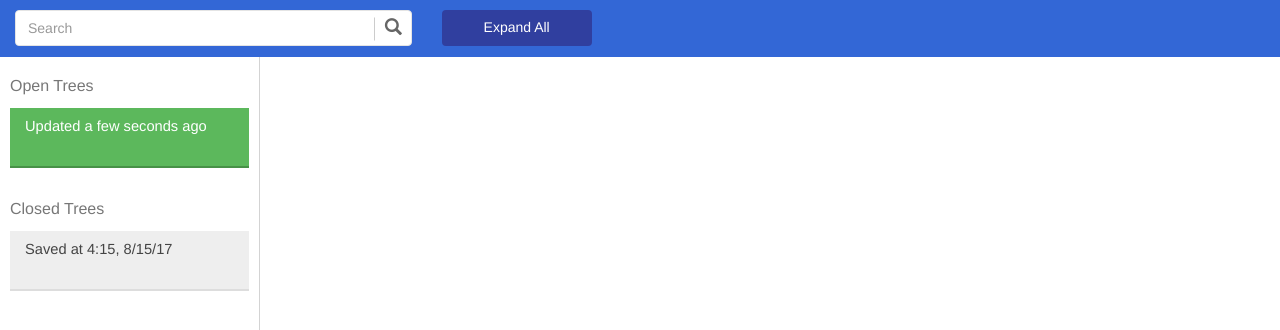
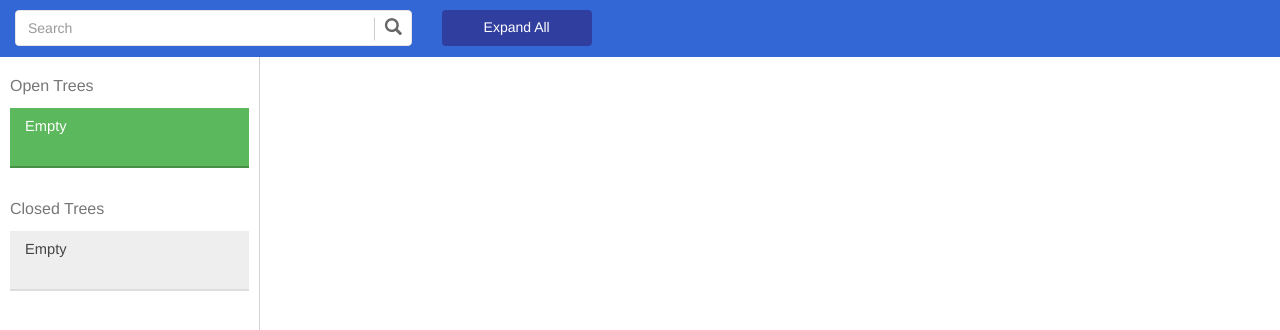
Before and after one commit to chrisfischer/Tristory, a browser extension: page app/main.html in a window 1280 px wide. Shown: the top 330 px of the page. Drawn offline with Linux system fonts and the light colour scheme.

Commit message:
New icons

```diff
--- a/app/main.html
+++ b/app/main.html
@@ -67,9 +67,7 @@
           <div class="funkyradio-open" id="treeBox1">
               <input type="radio" name="radio" id="radio1" checked />
               <label class="box-text-container" for="radio1" id="option1">
-                <div class="box-title">
-                  Updated a few seconds ago
-                </div>
+                <div class="box-title">Empty</div>
                 <div class="box-subtitle"></div>
               </label>
           </div>
@@ -77,9 +75,7 @@
           <div class="funkyradio-closed" id="treeBox2">
             <input type="radio" name="radio" id="radio2"/>
             <label class="box-text-container" for="radio2" id="option2">
-              <div class="box-title">
-                Saved at 4:15, 8/15/17
-              </div>
+              <div class="box-title">Empty</div>
               <div class="box-subtitle"></div>
             </label>
           </div>
--- a/app/scripts/main.js
+++ b/app/scripts/main.js
@@ -41,10 +41,10 @@ $(document).ready(function() {
 
 	// set tab counts for first two boxs
 	var treeBox1 = document.getElementById("treeBox1").children['option1']
-	treeBox1.children[0].textContent = (alive.maxTime != 0) ? "Updated " + moment(alive.maxTime).fromNow() : "Updated a few seconds ago"
+	treeBox1.children[0].textContent = (alive.maxTime != 0) ? "Updated " + moment(alive.maxTime).fromNow() : "Empty"
 	treeBox1.children[1].textContent = alive.tabCount + ((alive.tabCount == 1) ? ' Tab' : ' Tabs')
 	var treeBox2 = document.getElementById("treeBox2").children['option2']
-	treeBox2.children[0].textContent = (dead[dead.length-1].maxTime != 0) ? "Updated " + moment(dead[dead.length-1].maxTime).fromNow() : "Updated a few seconds ago"
+	treeBox2.children[0].textContent = (dead[dead.length-1].maxTime != 0) ? "Updated " + moment(dead[dead.length-1].maxTime).fromNow() : "Empty"
 	treeBox2.children[1].textContent = dead[dead.length-1].tabCount + ((dead[dead.length-1].tabCount == 1) ? ' Tab' : ' Tabs')
 
 	// set up search box
```
Also changed, not shown: app/images/icon-128.png, app/images/icon-38.png.
